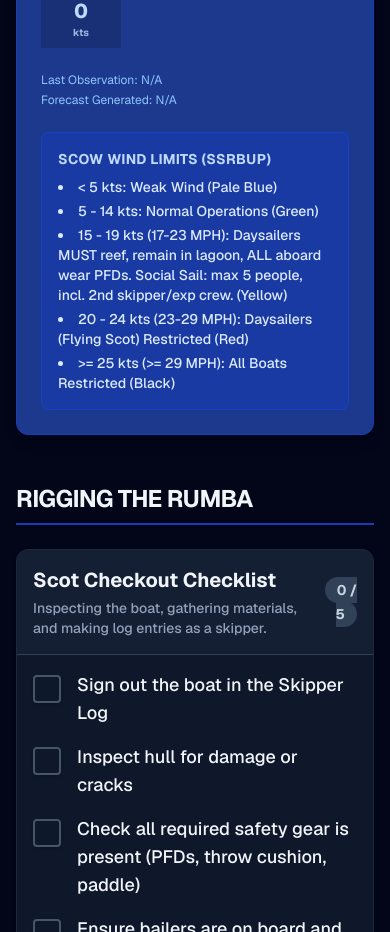
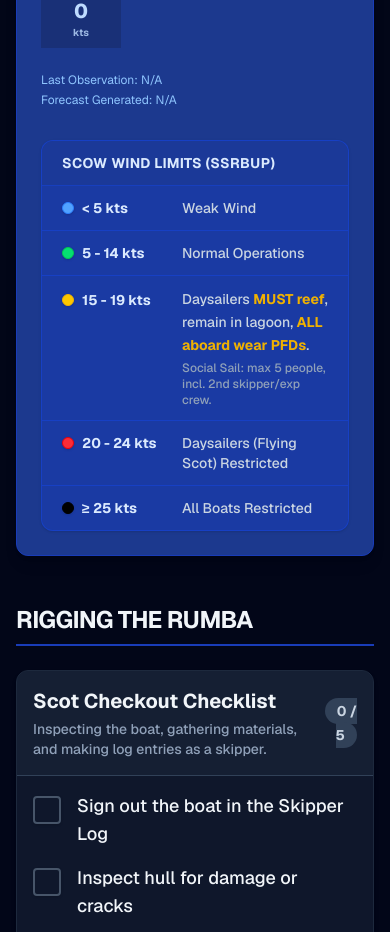
Before and after one commit to erikquinn/scow-preflight, a Next.js app: page / in a window 390 px wide. Shown: the part 800-1732 px from the top of the page. Built offline with nearby package versions, Linux system fonts and the light colour scheme; no server answers.

Commit message:
Refactor SCOW Wind Limits section into a clean responsive table

```diff
--- a/src/components/Conditions.tsx
+++ b/src/components/Conditions.tsx
@@ -207,15 +207,89 @@ export default async function Conditions() {
             {forecastGeneratedTime && ` (${Math.round((new Date().getTime() - forecastGeneratedTime.getTime()) / 3600000)}h ago)`}
           </p>
         </div>
-        <div className="mt-6 p-4 bg-blue-50 dark:bg-blue-800/50 rounded-lg text-sm border border-blue-100 dark:border-blue-700/50">
-          <h4 className="font-bold text-blue-800 dark:text-blue-200 mb-2 uppercase tracking-wide">SCOW Wind Limits (SSRBUP)</h4>
-          <ul className="list-disc list-inside space-y-1 text-blue-900 dark:text-blue-100 font-medium">
-            <li>&lt; 5 kts: Weak Wind (Pale Blue)</li>
-            <li>5 - 14 kts: Normal Operations (Green)</li>
-            <li>15 - 19 kts (17-23 MPH): Daysailers MUST reef, remain in lagoon, ALL aboard wear PFDs. Social Sail: max 5 people, incl. 2nd skipper/exp crew. (Yellow)</li>
-            <li>20 - 24 kts (23-29 MPH): Daysailers (Flying Scot) Restricted (Red)</li>
-            <li>&gt;= 25 kts (&gt;= 29 MPH): All Boats Restricted (Black)</li>
-          </ul>
+        <div className="mt-8 bg-blue-50 dark:bg-blue-800/50 rounded-xl border border-blue-100 dark:border-blue-700/50 overflow-hidden shadow-sm">
+          <div className="px-5 py-3 bg-blue-100/50 dark:bg-blue-900/50 border-b border-blue-100 dark:border-blue-700/50">
+            <h4 className="font-bold text-blue-900 dark:text-blue-100 uppercase tracking-wide text-sm">SCOW Wind Limits (SSRBUP)</h4>
+          </div>
+          <div className="p-0">
+            <table className="w-full text-left border-collapse text-sm">
+              <tbody className="divide-y divide-blue-100 dark:divide-blue-700/50">
+                <tr className="hover:bg-blue-50/50 dark:hover:bg-blue-800/30 transition-colors">
+                  <td className="py-3 pl-5 pr-3 w-32 align-top sm:align-middle">
+                    <div className="flex items-center gap-2">
+                      <div className="w-3 h-3 rounded-full shrink-0 bg-blue-400 border border-blue-500 shadow-sm"></div>
+                      <span className="font-bold text-blue-900 dark:text-blue-100 whitespace-nowrap">&lt; 5 kts</span>
+                    </div>
+                  </td>
+                  <td className="py-3 px-3 w-24 text-xs font-semibold text-slate-500 dark:text-slate-400 align-top sm:align-middle hidden sm:table-cell">
+                    (&lt; 6 mph)
+                  </td>
+                  <td className="py-3 pr-5 pl-3 text-slate-700 dark:text-slate-300 font-medium">
+                    Weak Wind
+                  </td>
+                </tr>
+                <tr className="hover:bg-blue-50/50 dark:hover:bg-blue-800/30 transition-colors">
+                  <td className="py-3 pl-5 pr-3 w-32 align-top sm:align-middle">
+                    <div className="flex items-center gap-2">
+                      <div className="w-3 h-3 rounded-full shrink-0 bg-green-400 border border-green-500 shadow-sm"></div>
+                      <span className="font-bold text-blue-900 dark:text-blue-100 whitespace-nowrap">5 - 14 kts</span>
+                    </div>
+                  </td>
+                  <td className="py-3 px-3 w-24 text-xs font-semibold text-slate-500 dark:text-slate-400 align-top sm:align-middle hidden sm:table-cell">
+                    (6 - 16 mph)
+                  </td>
+                  <td className="py-3 pr-5 pl-3 text-slate-700 dark:text-slate-300 font-medium">
+                    Normal Operations
+                  </td>
+                </tr>
+                <tr className="hover:bg-blue-50/50 dark:hover:bg-blue-800/30 transition-colors">
+                  <td className="py-3 pl-5 pr-3 w-32 align-top">
+                    <div className="flex items-center gap-2 mt-0.5">
+                      <div className="w-3 h-3 rounded-full shrink-0 bg-yellow-400 border border-yellow-500 shadow-sm"></div>
+                      <span className="font-bold text-blue-900 dark:text-blue-100 whitespace-nowrap">15 - 19 kts</span>
+                    </div>
+                  </td>
+                  <td className="py-3 px-3 w-24 text-xs font-semibold text-slate-500 dark:text-slate-400 align-top hidden sm:table-cell pt-3.5">
+                    (17 - 23 mph)
+                  </td>
+                  <td className="py-3 pr-5 pl-3 text-slate-700 dark:text-slate-300 font-medium leading-relaxed">
+                    Daysailers <strong className="text-yellow-700 dark:text-yellow-500">MUST reef</strong>, remain in lagoon, <strong className="text-yellow-700 dark:text-yellow-500">ALL aboard wear PFDs</strong>.<br className="hidden sm:block" />
+                    <span className="text-slate-500 dark:text-slate-400 text-xs mt-1 block sm:inline sm:mt-0 sm:ml-1">
+                      Social Sail: max 5 people, incl. 2nd skipper/exp crew.
+                    </span>
+                  </td>
+                </tr>
+                <tr className="hover:bg-blue-50/50 dark:hover:bg-blue-800/30 transition-colors">
+                  <td className="py-3 pl-5 pr-3 w-32 align-top sm:align-middle">
+                    <div className="flex items-center gap-2">
+                      <div className="w-3 h-3 rounded-full shrink-0 bg-red-500 border border-red-600 shadow-sm"></div>
+                      <span className="font-bold text-blue-900 dark:text-blue-100 whitespace-nowrap">20 - 24 kts</span>
+                    </div>
+                  </td>
+                  <td className="py-3 px-3 w-24 text-xs font-semibold text-slate-500 dark:text-slate-400 align-top sm:align-middle hidden sm:table-cell">
+                    (23 - 29 mph)
+                  </td>
+                  <td className="py-3 pr-5 pl-3 text-slate-700 dark:text-slate-300 font-medium">
+                    Daysailers (Flying Scot) Restricted
+                  </td>
+                </tr>
+                <tr className="hover:bg-blue-50/50 dark:hover:bg-blue-800/30 transition-colors">
+                  <td className="py-3 pl-5 pr-3 w-32 align-top sm:align-middle">
+                    <div className="flex items-center gap-2">
+                      <div className="w-3 h-3 rounded-full shrink-0 bg-slate-800 border border-slate-900 dark:bg-black dark:border-black shadow-sm"></div>
+                      <span className="font-bold text-blue-900 dark:text-blue-100 whitespace-nowrap">≥ 25 kts</span>
+                    </div>
+                  </td>
+                  <td className="py-3 px-3 w-24 text-xs font-semibold text-slate-500 dark:text-slate-400 align-top sm:align-middle hidden sm:table-cell">
+                    (≥ 29 mph)
+                  </td>
+                  <td className="py-3 pr-5 pl-3 text-slate-700 dark:text-slate-300 font-medium">
+                    All Boats Restricted
+                  </td>
+                </tr>
+              </tbody>
+            </table>
+          </div>
         </div>
       </div>
     </section>
```
